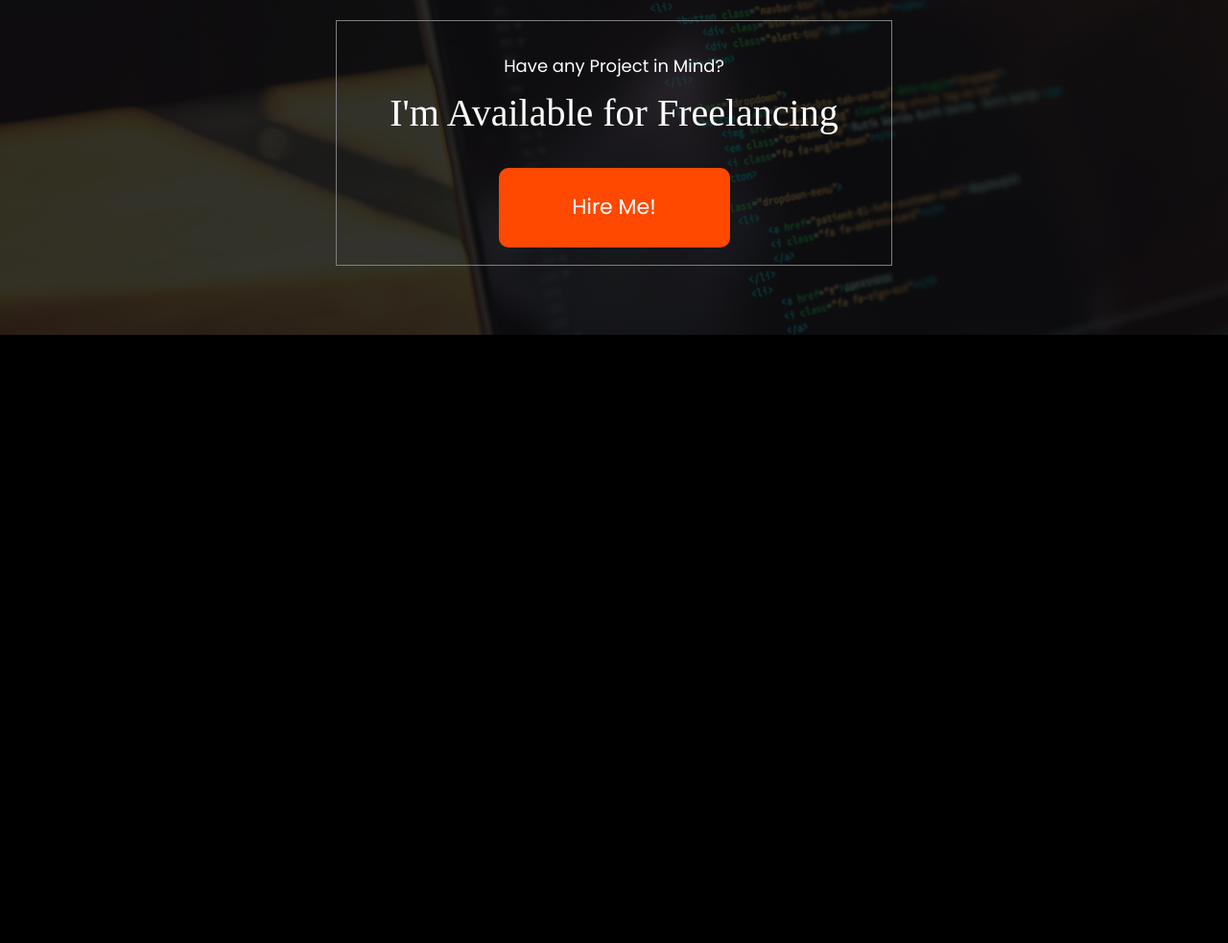
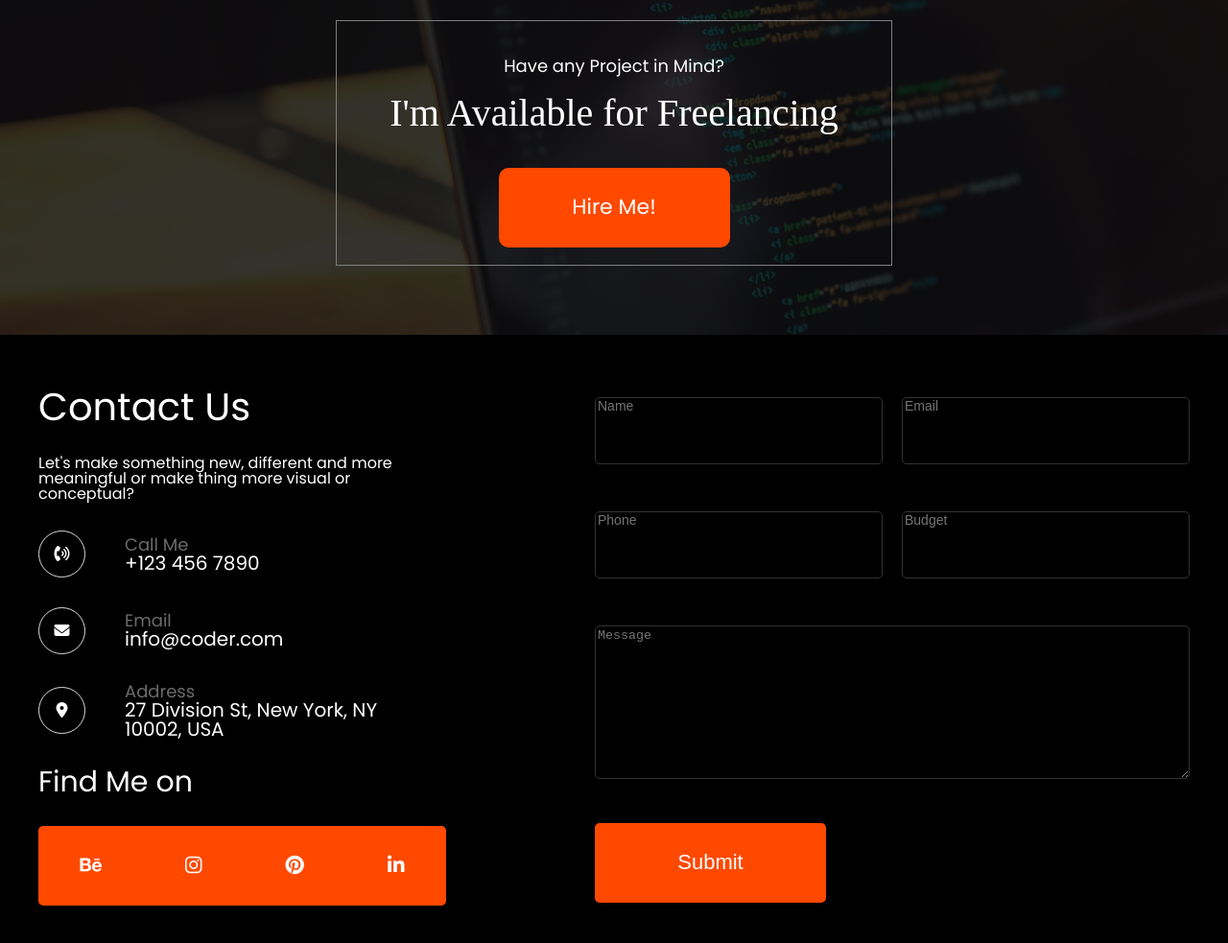
Before and after one commit to Sophie-Shekriladze/web-13, a plain HTML site: page index.html in a window 1280 px wide. Shown: the part 4410-5393 px from the top of the page at 96% size. Before the commit the page ends 4759 px from the top, so only its background shows below. Drawn offline with Linux system fonts and the light colour scheme.

Commit message:
add forms

```diff
--- a/css/responsive.css
+++ b/css/responsive.css
@@ -206,12 +206,7 @@
     }
 }
 
-
 @media(max-width: 719px){
-
-    .section-4-divs{
-        background: yellow;
-    }
     .section-4-boxes{
         flex-wrap: wrap;
         width: 45%;
--- a/css/styles.css
+++ b/css/styles.css
@@ -521,3 +521,140 @@ body{
     align-items: center;
     justify-content: center;
 }
+
+.contact{
+    width: 425px;
+    height: 570px;
+    font-family: 'Poppins', sans-serif;
+    color: white;
+    display: flex;
+    align-items: center;
+    flex-wrap: wrap;
+}
+
+.fa-phone-volume{
+    color: white;
+}
+
+.call{
+    width: 49px;
+    height: 49px;
+    background: #000000;
+    border-radius: 50px;
+    border: 1px solid gainsboro;
+    padding-top: 15px;
+    text-align: center;
+    font-family: 'Poppins', sans-serif;
+}
+
+.call-me{
+    width: 280px;
+    color: white;
+    font-size: 20px;
+    font-family: 'Poppins', sans-serif;
+}
+
+.call-div{
+    display: flex;
+    justify-content: space-between;
+    align-items: center;
+    width: 370px;
+    height: 57px;
+    height: auto;
+}
+
+.first-text{
+    color: #6B6B6B;
+    font-size: 18px;
+}
+
+.find-me{
+    font-size: 30px;
+    color: white;
+}
+
+.contact-us{
+    font-size: 40px;
+}
+
+.social-icons{
+    display: flex;
+    justify-content: space-around;
+    align-items: center;
+    width: 425px;
+    height: 83px;
+    background: #FF4900;
+    border-radius: 5px;
+    font-size: 20px;
+}
+
+.submit{
+    display: flex;
+    justify-content: space-around;
+    align-items: center;
+    width: 241px;
+    height: 83px;
+    background: #FF4900;
+    border-radius: 5px;
+    font-size: 25px;
+}
+
+.submit-box{
+    background: none;
+    border: none;
+    font-size: 22px;
+    color: white;
+}
+
+.form-elements{
+    max-width: 620px;
+    width: 100%;
+    height: 570px;
+    display: flex;
+    flex-wrap: wrap;
+    justify-content: space-between;
+}
+
+.forms{
+    height: 450px;
+    display: flex;
+    flex-wrap: wrap;
+    justify-content: space-between;
+    align-items: center;
+}
+
+.footer{
+    max-width: 1200px;
+    width: 100%;
+    margin: 40px auto;
+    height: auto;
+    display: flex;
+    justify-content: space-between;
+    align-items: center;
+}
+
+.forms-div{
+    width: 300px;
+    border-radius: 5px;
+    height: 70px;
+    border: 0.5px solid #333333;
+}
+
+.textarea{
+    border: 0.5px solid #333333;
+    max-width: 620px;
+    width: 100%;
+    height: 160px;
+    background: black;
+    border-radius: 5px;
+}
+
+.input-box{
+    border: none;
+    background: none;
+}
+
+.input-box::placeholder{
+    font-size: 14px;
+    margin: 0 auto;
+}
--- a/index.html
+++ b/index.html
@@ -316,5 +316,98 @@
 
         </div>
     </section>
+
+    <footer>
+        <div class="footer">
+            <div class="contact">
+
+              <h2 class="contact-us">Contact Us</h2>
+              <h5>Let's make something new, different and more meaningful
+                or make thing more visual or conceptual?</h5>
+<!-- 1 -->
+                <div class="call-div">
+                 <div class="call">
+                   <i class="fa-solid fa-phone-volume"></i>
+                 </div>
+
+                <div class="call-me">
+                   <p class="first-text">Call Me</p>
+                   <p>+123 456 7890</p>
+                </div>
+                </div>
+<!-- 2 -->
+                 <div class="call-div">
+                 <div class="call">
+                    <i class="fa-solid fa-envelope"></i>
+                 </div>
+
+                <div class="call-me">
+                   <p class="first-text">Email</p>
+                   <p>info@coder.com</p>
+                </div>
+                </div>
+<!-- 3 -->
+                <div class="call-div">
+                    <div class="call">
+                        <i class="fa-solid fa-location-dot"></i>
+                    </div>
+
+                   <div class="call-me">
+                      <p class="first-text">Address</p>
+                      <p>27 Division St, New York,
+                        NY 10002, USA</p>
+                   </div>
+                   </div>
+                   <p></p>
+                   <h4 class="find-me">Find Me on</h4>
+
+                <div class="social-icons">
+                    <div><i class="fa-brands fa-behance"></i></div>
+                    <div><i class="fa-brands fa-instagram"></i></div>
+                    <div><i class="fa-brands fa-pinterest"></i></div>
+                    <div><i class="fa-brands fa-linkedin-in"></i></div>
+                </div>
+            </div>
+
+
+        <div class="form-elements">
+          <form class="" action="">
+          <div class="forms">
+            <div class="forms-div">
+                <label for="name"></label>
+                <input class="input-box"type="text" name="firs-form" id="name" placeholder="Name">
+            </div>
+
+            <div class="forms-div">
+                <label for="Email"></label>
+                <input class="input-box" type="email" name="form-2" id="email" placeholder="Email">
+            </div>
+
+            <div class="forms-div">
+                <label for="Phone"></label>
+                <input class="input-box" type="phone" name="form-3" id="Phone" placeholder="Phone">
+            </div>
+
+            <div class="forms-div">
+                <label for="Budget"></label>
+                <input class="input-box" type="phone" name="form-4" id="Budget" placeholder="Budget">
+            </div>
+            <div>
+                <textarea class="textarea" name="for-text" id="textarea" cols="700" rows="10" placeholder="Message"></textarea>
+                <label for="textarea"></label>
+            </div>
+          </div>
+         </form>
+
+         <div class="submit">
+            <div>
+                <button class="submit-box" type="submit">Submit</button>
+            </div>
+
+        </div>
+        </div>
+
+        </div>
+    </footer>
 </body>
 </html>
```
